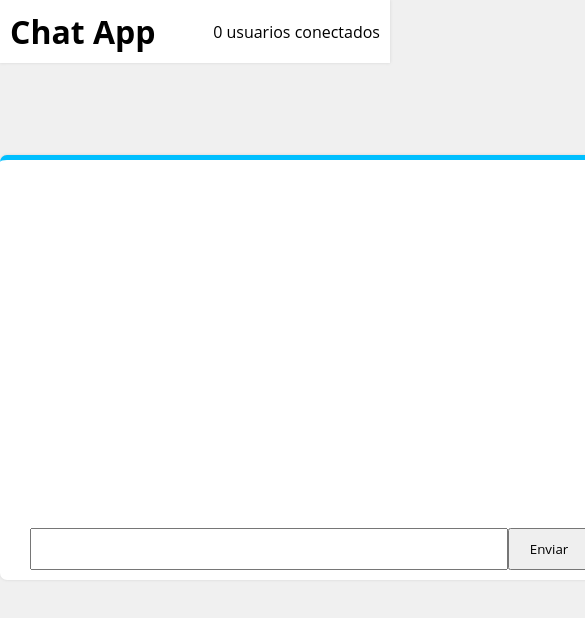
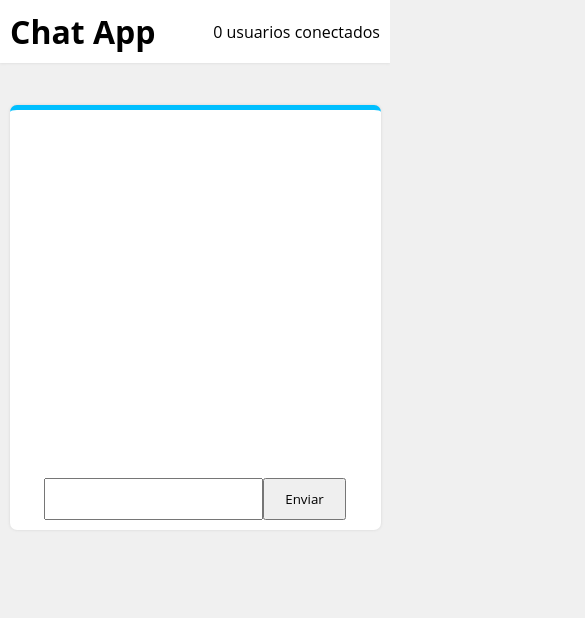
Before and after one commit to RMRdeveloper/chat-app, a website: page public/index.html in a window 390 px wide. Shown: the top 618 px of the page, 585 px wide, since content can reach past the window. Drawn offline with nearby package versions, Linux system fonts and the light colour scheme; no server answers.

Commit message:
Modelo movil agregado

```diff
--- a/public/css/style.css
+++ b/public/css/style.css
@@ -97,3 +97,16 @@ form input {
 form button {
 	padding: 10px 20px;
 }
+
+/*-----------------------Responsive--------------------*/
+
+@media screen and (max-width: 900px) {
+	section {
+		margin: 0 auto;
+		width: 90%;
+	}
+
+	form input {
+		width: auto;
+	}
+}
```
